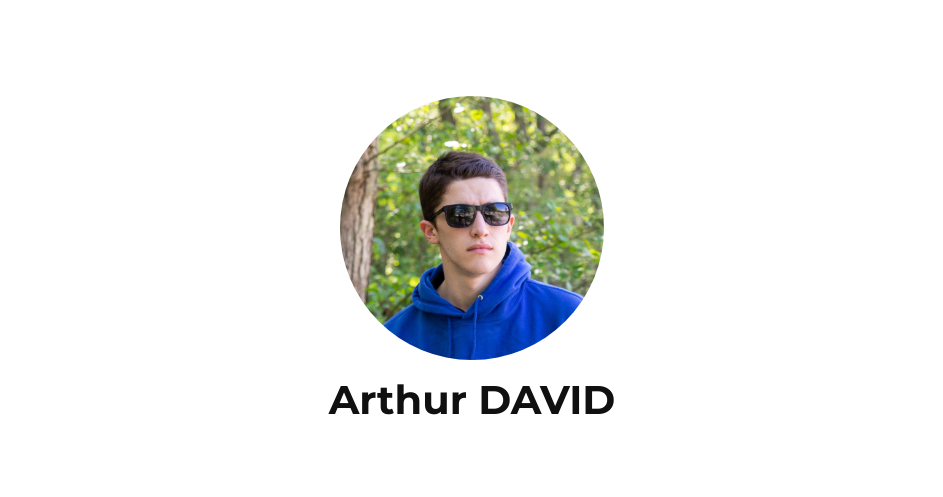
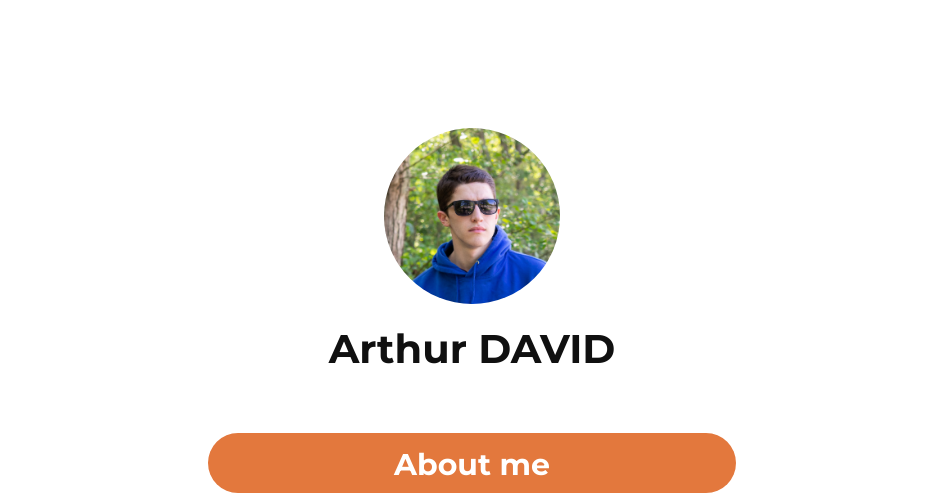
Before and after one commit to ad220/portfolio, a plain HTML site: page index.html in a window 1280 px wide. Shown: the top 497 px of the page, without its empty margins (168-1111 px from the left). Drawn offline with Linux system fonts and the light colour scheme; a web font is replaced by a local one.

Commit message:
fix profile picture size and position

```diff
--- a/style.css
+++ b/style.css
@@ -30,18 +30,17 @@ html {
 }
 
 .header-container {
-    padding-top: 15%;
+    padding-top: 100px;
     text-align: center;
     font-size: 40px;
     font-weight: bold;
-    line-height: 2;
 }
 
 .picture-container {
     width: 30%;
     aspect-ratio: 1/1;
     overflow: hidden;
-    margin: auto;
+    margin: 20px auto;
     border-radius: 50%;
 }
 
@@ -208,11 +207,11 @@ xpjob {
         width: 70%;
     }
 
+    .picture-container {
+        width: 20%;
+    }
+
     .project {
         flex: 1 0 26%;
     }
-
-    .header-container {
-        padding-top: 10%;
-    }
 }
```
